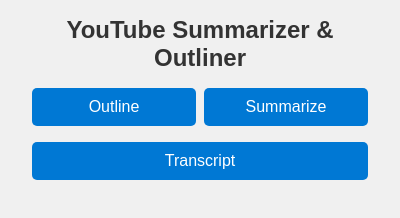
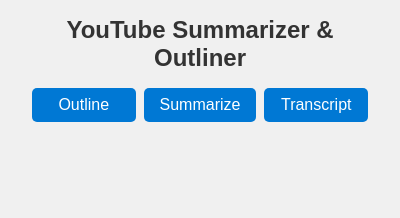
Before and after one commit to amir-varkovitzky/YouTube-Summarizer-and-Outliner, a browser extension: page popup/popup.html in a window 400 px wide. Drawn offline with Linux system fonts and the light colour scheme.

Commit message:
Minor fixes. It is now a stable, working version

```diff
--- a/popup/popup.css
+++ b/popup/popup.css
@@ -53,7 +53,7 @@
 }
 
 button {
-  padding: 10px 20px;
+  padding: 0.5rem 1rem;
   border: none;
   background-color: #0078d4;
   color: #fff;
@@ -61,17 +61,15 @@
   cursor: pointer;
   border-radius: 5px;
   transition: background-color 0.3s ease;
-  flex: 1;
-  /* Make all buttons in the row have the same width */
+  flex: 1; /* Make all buttons in the row have the same width */
 }
 
 #buttonContainer {
   padding: 0 1rem 0 1rem;
 }
 
-button:last-child {
-  flex-basis: 100%;
-  /* Make the fourth item take the full width of the row */
+button:nth-child(4) {
+  flex-basis: 100%; /* Make the copy button take the full width of the row */
 }
 
 button:hover {
--- a/popup/popup.js
+++ b/popup/popup.js
@@ -128,7 +128,7 @@
     container.id = "content";
 
     // Display the error message in the message container
-    content.innerHTML = `<div class = "error">${error}</div>`;
+    container.innerHTML = `<div class = "error">${error}</div>`;
 
     // Get a reference to the script tag
     const scriptTag = document.querySelector('script[src="popup.js"]');
```
